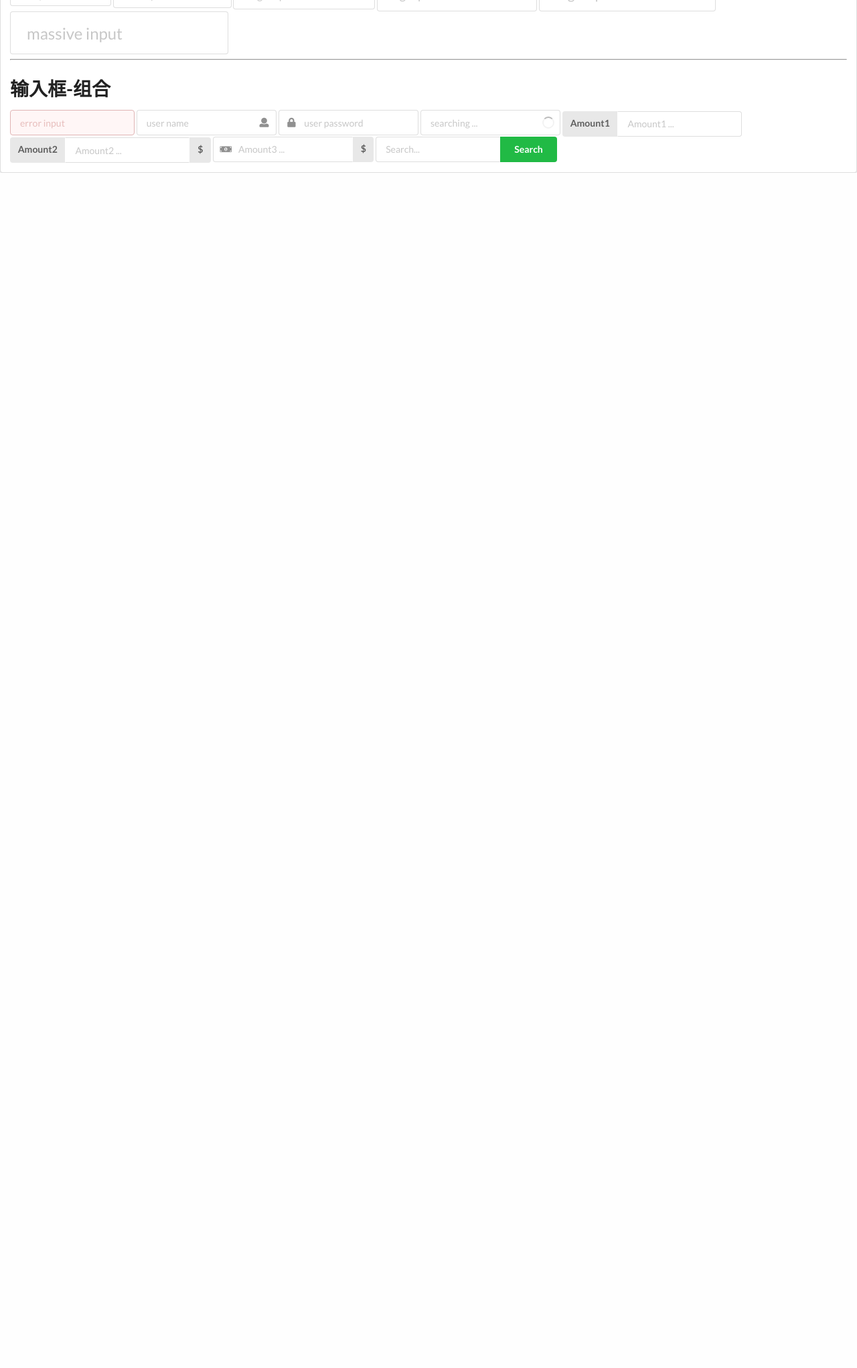
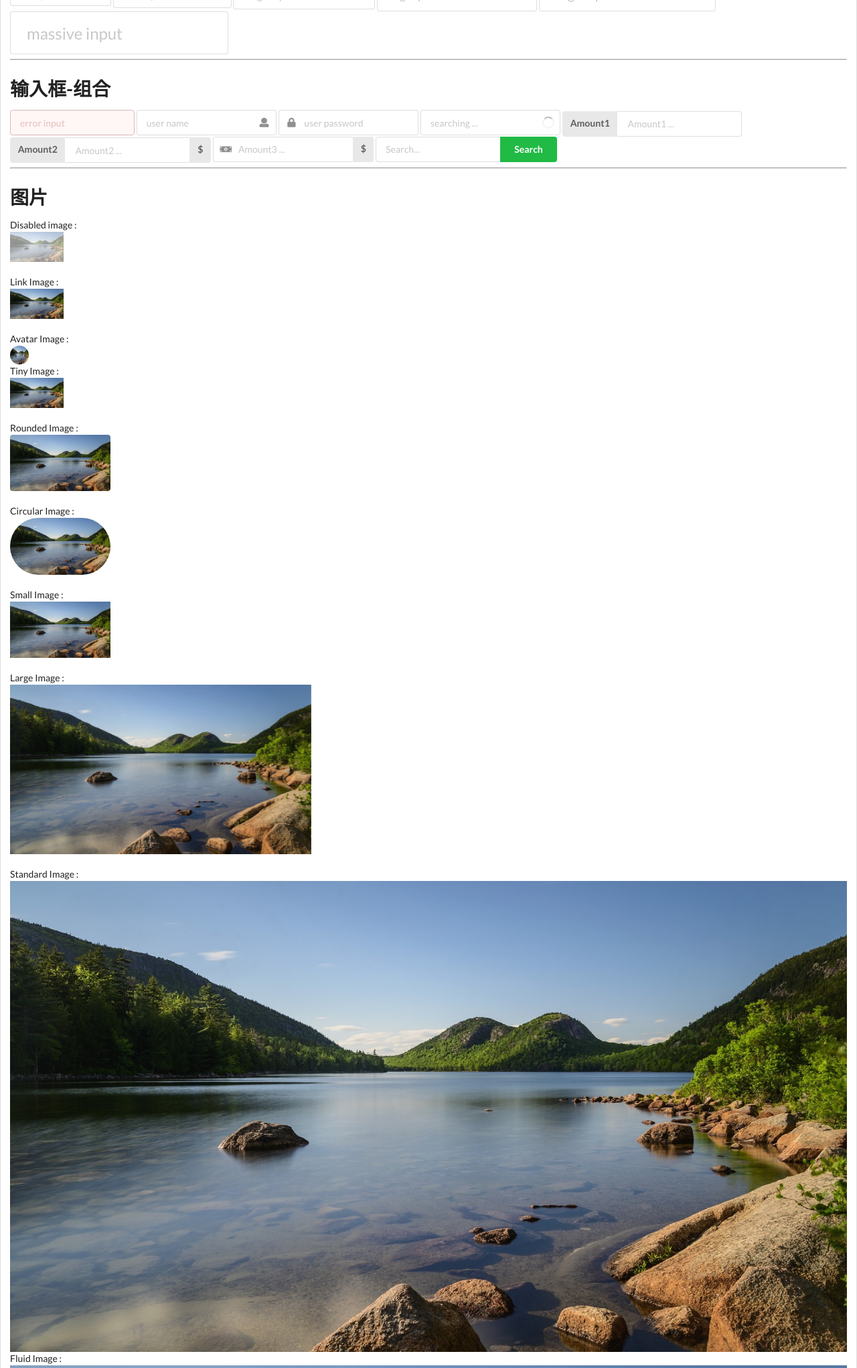
Before and after one commit to ItManHarry/wechat, a Flask app: page /ui/index in a window 1280 px wide. Shown: the part 1855-3897 px from the top of the page at 67% size. Before the commit the page ends 2113 px from the top, so only its background shows below. Run offline with Flask 2, Linux system fonts and the light colour scheme.

Commit message:
add semantic ui

```diff
--- a/chat/templates/ui/index.html
+++ b/chat/templates/ui/index.html
@@ -214,5 +214,78 @@
     <input type="text" placeholder="Search...">
     <button class="ui button green">Search</button>
   </div>
+  <hr>
+  <h1>图片</h1>
+  Disabled image :<img src="{{url_for('static', filename='image/bg.jpg')}}" class="ui tiny disabled image"><br>
+  Link Image : <br>
+  <a href="https://baidu.com" class="ui tiny image" target="_blank">
+    <img src="{{url_for('static', filename='image/bg.jpg')}}" class="ui tiny image"><br>
+  </a><br>
+  Avatar Image : <br>
+  <img src="{{url_for('static', filename='image/bg.jpg')}}" class="ui avatar image"><br>
+  Tiny Image : <img src="{{url_for('static', filename='image/bg.jpg')}}" class="ui tiny image"><br>
+  Rounded Image : <img src="{{url_for('static', filename='image/bg.jpg')}}" class="ui small rounded image"><br>
+  Circular Image : <img src="{{url_for('static', filename='image/bg.jpg')}}" class="ui small circular image"><br>
+  Small Image : <img src="{{url_for('static', filename='image/bg.jpg')}}" class="ui small image"><br>
+  Large Image : <img src="{{url_for('static', filename='image/bg.jpg')}}" class="ui large image"><br>
+  Standard Image : <img src="{{url_for('static', filename='image/bg.jpg')}}" class="ui image">
+  Fluid Image : <img src="{{url_for('static', filename='image/bg.jpg')}}" class="ui fluid image"><br>
+  Top Aligned Image : <img src="{{url_for('static', filename='image/bg.jpg')}}" class="ui top aligned small image"><span>Top Image</span><br>
+  Middle Aligned Image : <img src="{{url_for('static', filename='image/bg.jpg')}}" class="ui middle aligned small image"><span>Middle Image</span><br>
+  Bottom Aligned Image : <img src="{{url_for('static', filename='image/bg.jpg')}}" class="ui bottom aligned small image"><span>Bottom Image</span><br>
+  <hr>
+  <h1>标题-样式</h1>
+  <h1 class="ui header">Header 1</h1>
+  <h2 class="ui header">Header 2</h2>
+  <h3 class="ui header">Header 3</h3>
+  <h4 class="ui header">Header 4</h4>
+  <h5 class="ui header">Header 5</h5>
+  <div class="ui tiny header">Tiny</div>
+  <div class="ui small header">Small</div>
+  <div class="ui medium header">Medium</div>
+  <div class="ui large header">Large</div>
+  <div class="ui huge header">Huge</div>
+  <h1 class="ui red header">Header 1</h1>
+  <h2 class="ui green header">Header 2</h2>
+  <h3 class="ui yellow header">Header 3</h3>
+  <h4 class="ui blue header">Header 4</h4>
+  <h5 class="ui black header">Header 5</h5>
+  <div class="ui inverted segment">
+    <h1 class="ui red inverted header">Header 1</h1>
+    <h2 class="ui green inverted header">Header 2</h2>
+    <h3 class="ui yellow inverted header">Header 3</h3>
+    <h4 class="ui blue inverted header">Header 4</h4>
+    <h5 class="ui black inverted header">Header 5</h5>
+  </div>
+  <hr>
+  <h1>标题-组合</h1>
+  <h1 class="ui header">Header 1<div class="sub header">Sub Header</div></h1>
+  <h2 class="ui header">Header 2<div class="sub header">Sub Header</div></h2>
+  <h3 class="ui header">Header 3<div class="sub header">Sub Header</div></h3>
+  <h4 class="ui header">Header 4<div class="sub header">Sub Header</div></h4>
+  <h5 class="ui header">Header 5<div class="sub header">Sub Header</div></h5>
+  <h1 class="ui header">
+    <img src="{{url_for('static', filename='image/bg.jpg')}}" class="ui image">
+    <div class="content">Content</div>
+  </h1>
+  <h2 class="ui header">
+    <img src="{{url_for('static', filename='image/bg.jpg')}}" class="ui image">
+    <div class="content">Content</div>
+  </h2>
+  <h3 class="ui header">
+    <img src="{{url_for('static', filename='image/bg.jpg')}}" class="ui image">
+    <div class="content">Content</div>
+  </h3>
+  <h2 class="ui header">
+    <i class="icon plug"></i>
+    <div class="content">Plug</div>
+  </h2>
+  <h3 class="ui dividing header">Dividing Header</h3>
+  <h3 class="ui block header">Block Header</h3>
+  <h2 class="ui icon header">
+    <i class="icon setting"></i>
+    <div class="content">Setting</div>
+    <div class="sub header">Setting you account!</div>
+  </h2>
 </div>
 {% endblock %}
```
Also changed, not shown: chat/static/image/bg.jpg (added).
